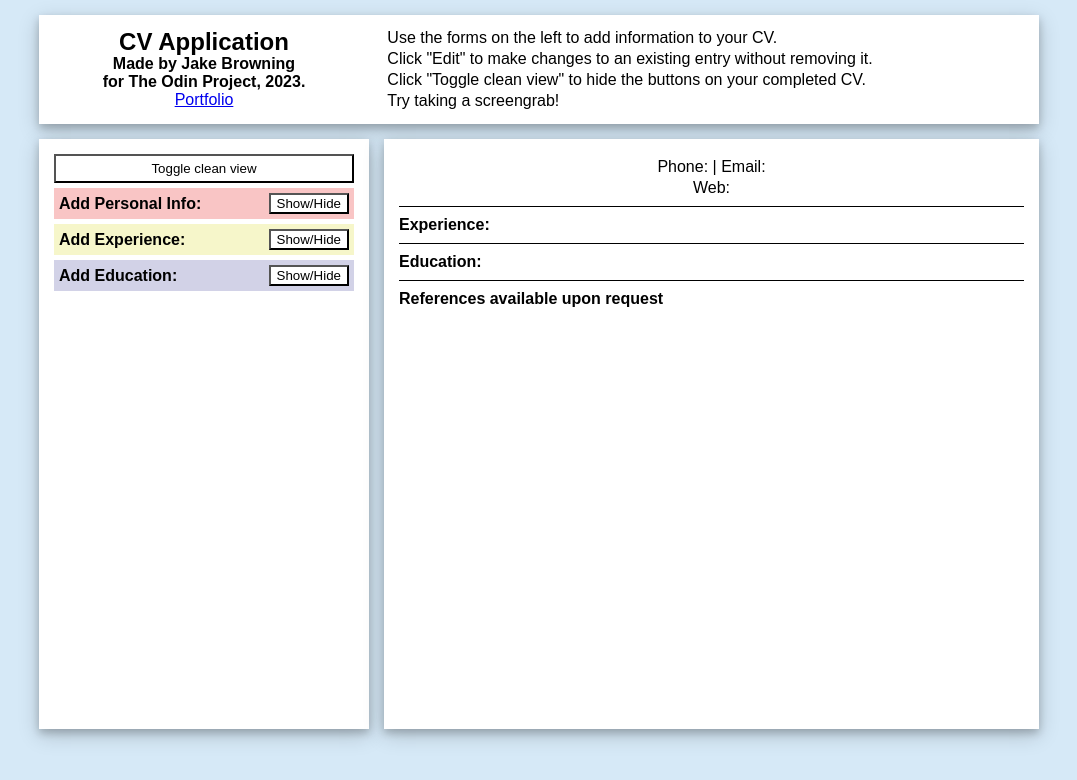
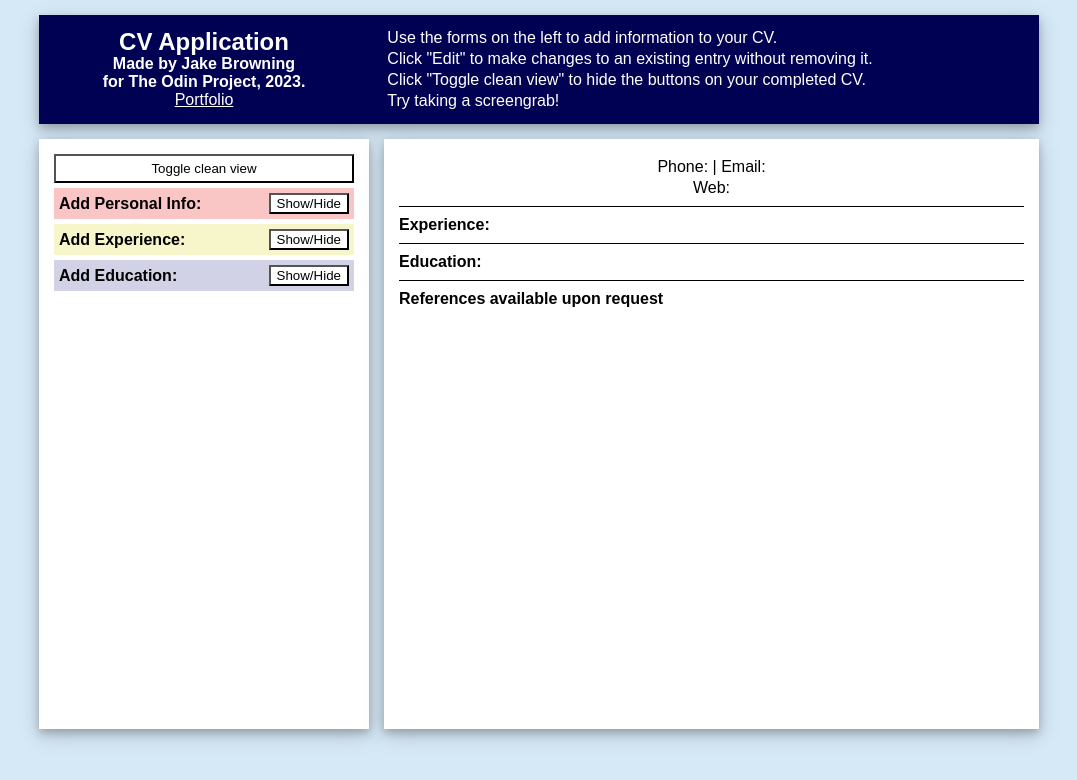
Before and after one commit to JakeBrowning90/cv-application, a React (Vite) app in the folder cv-application/: page / in a window 1280 px wide. Shown: the top 780 px of the page, without its empty margins (101-1178 px from the left). Built offline with nearby package versions, Linux system fonts and the light colour scheme.

Commit message:
Experiment with gradient backgrounds

```diff
--- a/cv-application/src/styles/style.css
+++ b/cv-application/src/styles/style.css
@@ -5,6 +5,10 @@ body {
     max-width: 1000px;
     margin-right: auto;
     margin-left: auto;
+}
+
+a, a::after {
+ color: white;
 }
 
 button {
@@ -35,6 +39,8 @@ header, .formbase, .cvOutput {
 }
 
 header {
+    background-color: rgb(1, 1, 84);
+    color: white;
     display: grid;
     grid-template-columns: 1fr 2fr;
     gap: 15px;
```
